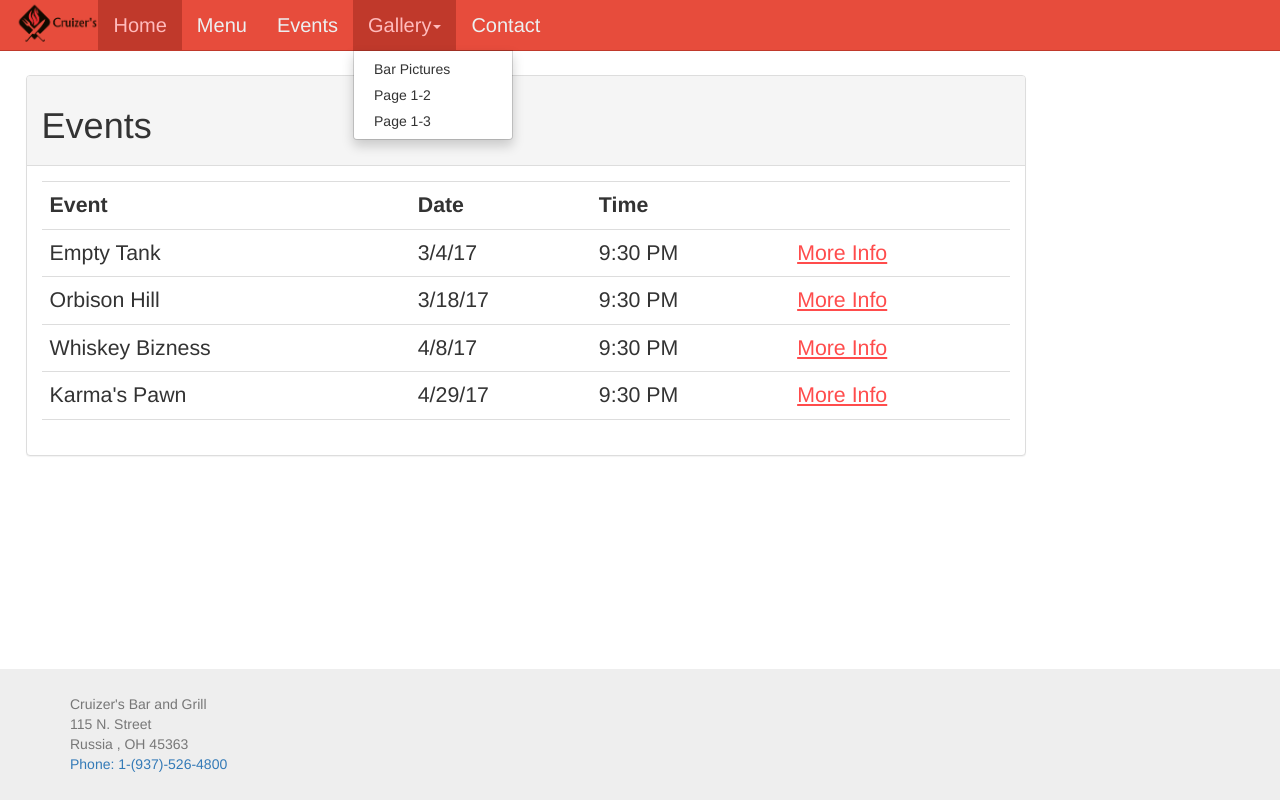
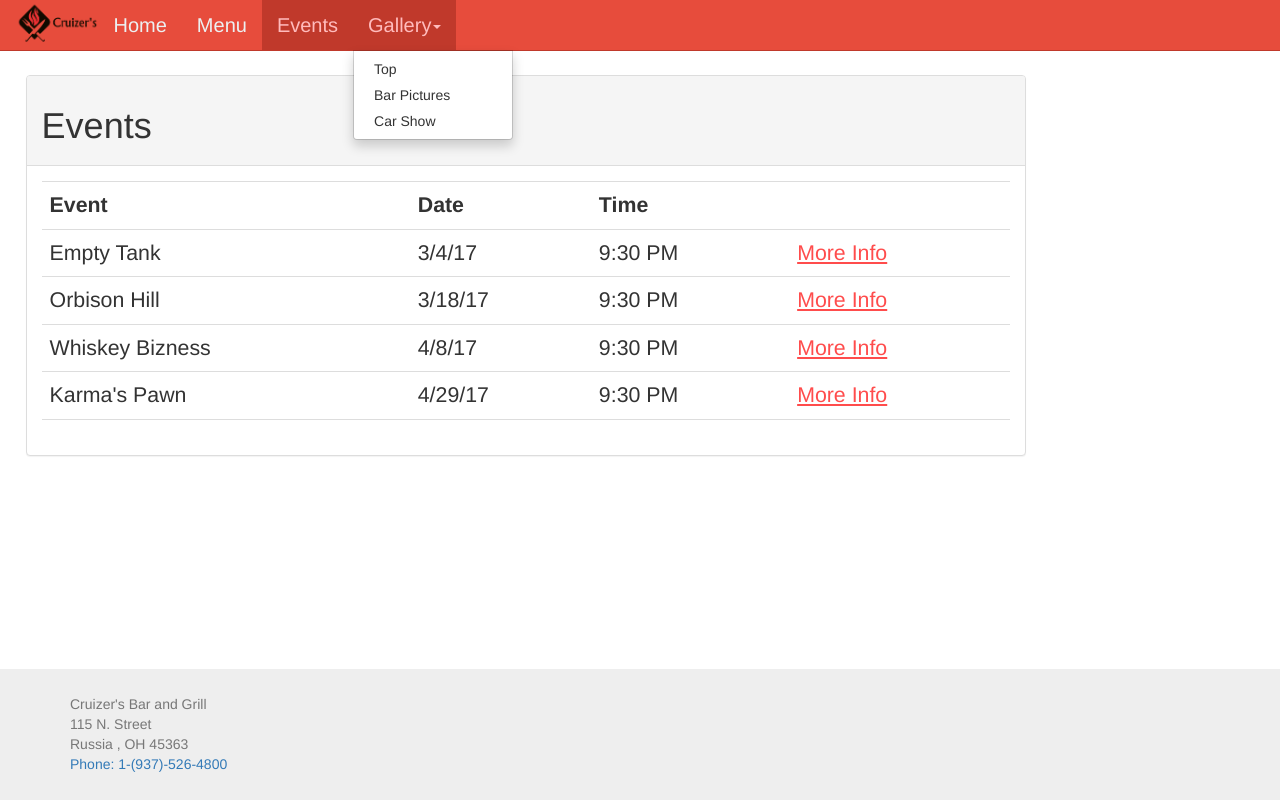
Before and after one commit to patback66/coen163-project, a plain HTML site: page newVersion/events.html in a window 1280 px wide. Both pictures are taken after a click on the link "Gallery". Drawn offline with nearby package versions, Linux system fonts and the light colour scheme.

Commit message:
minor updates to index, events

```diff
--- a/newVersion/css/mainstyle.css
+++ b/newVersion/css/mainstyle.css
@@ -124,7 +124,7 @@ div.col-sm-11 div {
   text-align: left;
 }
 
-@media (max-width: 767px) {
+@media (max-width: 800px) {
   .navbar-default .navbar-nav .open .dropdown-menu > li > a {
     color: #ecf0f1;
   }
--- a/newVersion/events.html
+++ b/newVersion/events.html
@@ -89,18 +89,17 @@
         </div>
         <div class="collapse navbar-collapse" id="myNavbar">
           <ul class="nav navbar-nav">
-            <li class="active"><a href="index.html">Home</a></li>
+            <li ><a href="index.html">Home</a></li>
             <li ><a href="#">Menu</a></li>
-            <li ><a href="events.html">Events</a></li>
+            <li class="active"><a href="events.html">Events</a></li>
             <li class="dropdown">
               <a class="dropdown-toggle" data-toggle="dropdown" href="#">Gallery<span class="caret"></span></a>
               <ul class="dropdown-menu">
-                <li><a href="gallery.html#barpics">Bar Pictures</a></li>
-                <li><a href="gallery.html#">Page 1-2</a></li>
-                <li><a href="gallery.html#">Page 1-3</a></li>
+                 <li><a href="gallery.html#topwell">Top</a></li>
+                 <li><a href="gallery.html#barpics">Bar Pictures</a></li>
+                 <li><a href="gallery.html#carshow">Car Show</a></li>
               </ul>
             </li>
-            <li><a href="#">Contact</a></li>
           </ul>
         </div>
       </div>
```
Also changed, not shown: newVersion/index.html (+1 -1 lines).
